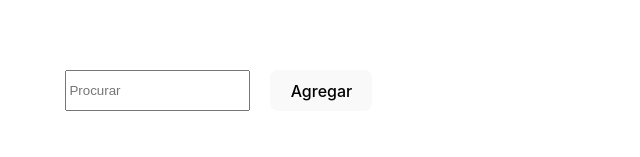
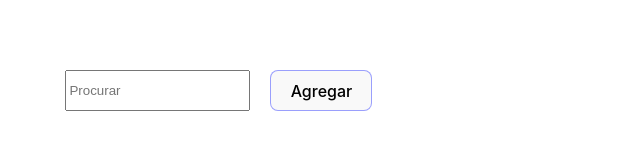
Before and after one commit to dafnemus/states-and-props, a React (Vite) app: page / in a window 1280 px wide. Shown: the part 124-281 px from the top of the page, without its empty margins (319-959 px from the left). Built offline with nearby package versions, Linux system fonts and the light colour scheme.

Commit message:
added border in the butons

```diff
--- a/src/index.css
+++ b/src/index.css
@@ -46,6 +46,7 @@ button {
   background-color: #1a1a1a;
   cursor: pointer;
   transition: border-color 0.25s;
+  border-color: #646cffa1;
 }
 button:hover {
   border-color: #646cff;
```
